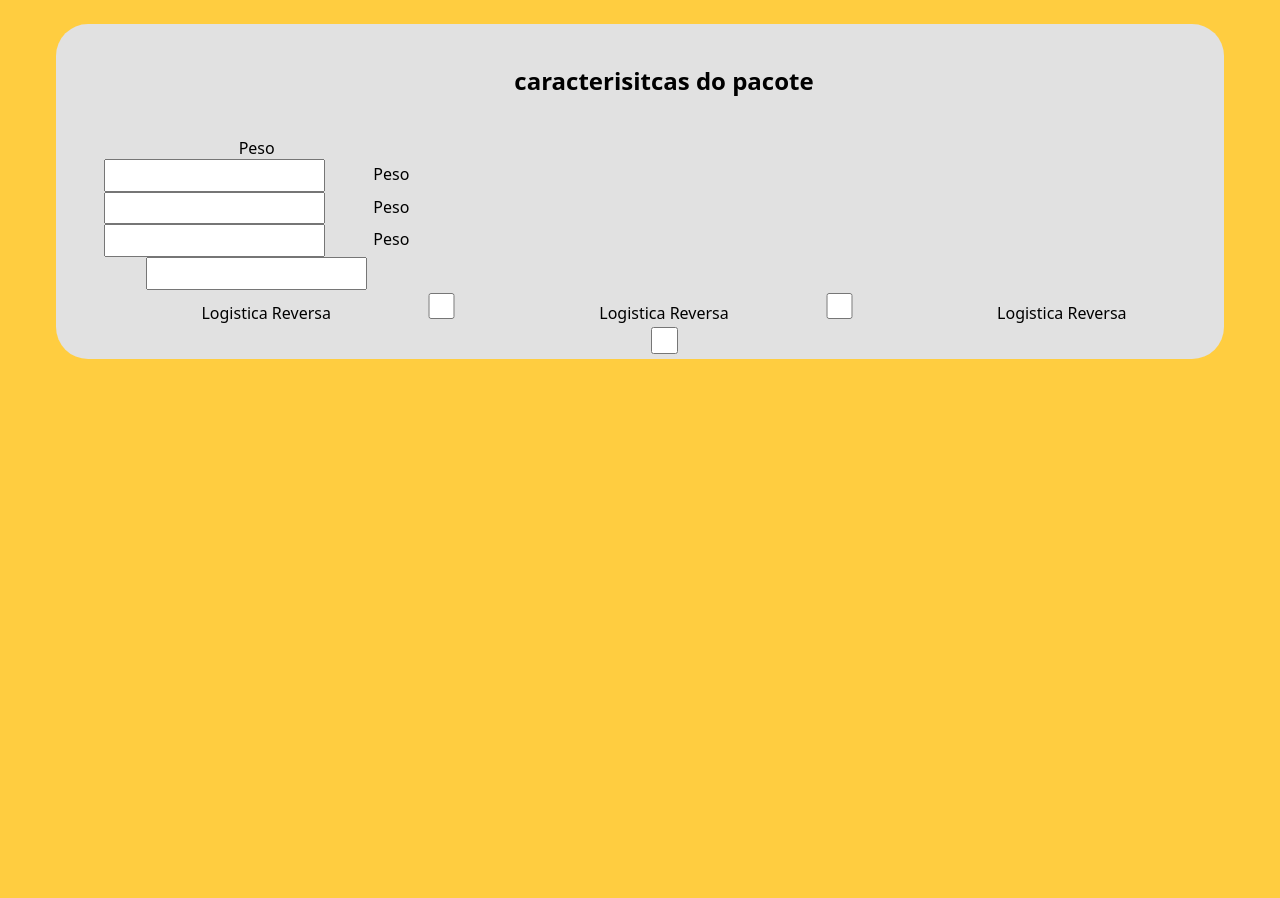
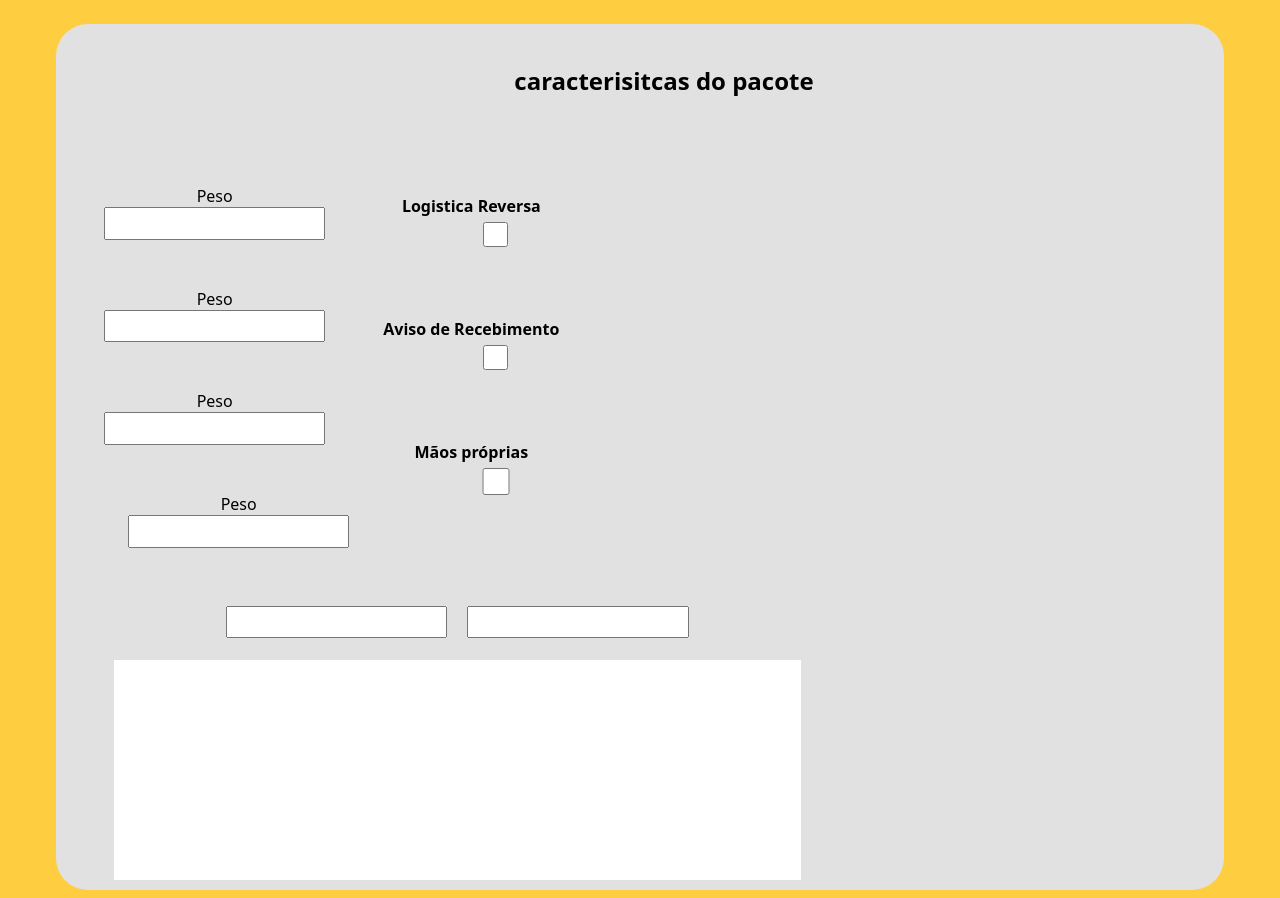
Before and after one commit to JuanMiguelElric/TestePostaqui, a React (Vite) app: page /pacote in a window 1280 px wide. Shown: the part 160-1058 px from the top of the page. Before the commit the page ends 800 px from the top, so only its background shows below. Built offline with nearby package versions, Linux system fonts and the light colour scheme.

Commit message:
estilo do step3

```diff
--- a/src/components/forms/formPackage/index.jsx
+++ b/src/components/forms/formPackage/index.jsx
@@ -1,4 +1,5 @@
 import { useState } from "react";
+import "../../../index.css"
 
 function FormularioPacote({name,sender,receiver}){
     return(
@@ -7,7 +8,7 @@ function FormularioPacote({name,sender,receiver}){
                 <h2>{name}</h2>
             </div>
             <div className="InputsdePreenchimento">
-                <div className="items-center vertical">
+                <div className="  items-center vertical">
                     <label htmlFor="">Peso <br />
                         <input type="text" />
                     </label>
@@ -26,16 +27,54 @@ function FormularioPacote({name,sender,receiver}){
 
             </div>
             <div className="InputsdePreenchimento">
-                <div className="items-center vertical">
-                    <label htmlFor="">Logistica Reversa
-                        <input type="checkbox" name="logistica Reversa" id="" />
-                    </label>
-                    <label htmlFor="">Logistica Reversa
-                        <input type="checkbox" name="logistica Reversa" id="" />
-                    </label>
-                    <label htmlFor="">Logistica Reversa
-                        <input type="checkbox" name="logistica Reversa" id="" />
-                    </label>
+
+                <div className=" items-center vertical">
+
+                    <div className="formInput items-center">
+                        <label htmlFor="">Logistica Reversa</label>
+                        <input type="checkbox" className="checkInput" />
+
+                    </div>
+                    <div className="formInput items-center">
+                        <label htmlFor="">Aviso de Recebimento</label>
+                        <input className="checkInput" type="checkbox" />
+
+                    </div>
+                    <div className="formInput items-center">
+                        <label htmlFor="">Mãos próprias</label>
+                        <input type="checkbox" />
+
+                    </div>
+
+                </div>
+            </div>
+            <div className="InputsdePreenchimento ">
+                <div className="flex widthTotal">
+                    <div className="flexBox items-center vertical">
+                        <div className=" horizontal">
+                            <div className=" formInput" >
+                                <label htmlFor="">
+                                <input type="text" />
+
+                                </label>
+
+                            </div>
+                            <div className="formInput">
+
+                                <label htmlFor="">
+
+                                <input type="text" name="" id="" />
+                                </label>
+                            </div>
+
+                        </div>
+                        <div className="flexBox widthTotal">
+                            <div className="formInput">
+                                <input type="text" className="descricao" />
+                            </div>
+                        </div>
+                    </div>
+
                 </div>
             </div>
         </div>
--- a/src/index.css
+++ b/src/index.css
@@ -10,6 +10,30 @@ body {
 .items-center{
   align-items: center !important;
 }
+.widthTotal{
+  width: 100%;
+}
 .vertical{
+  display: flex;
   flex-direction: column;
+  align-items: center;
 }
+.horizontal{
+  display: flex;
+  justify-content:left;
+
+}
+
+
+
+.checkInput {
+  height: 25px;
+  width: 25px;
+  background-color: #eee;
+}
+.descricao {
+  padding: 10px !important;
+  width:50em !important;
+  height: 200px !important;
+  border: none;
+}
```
